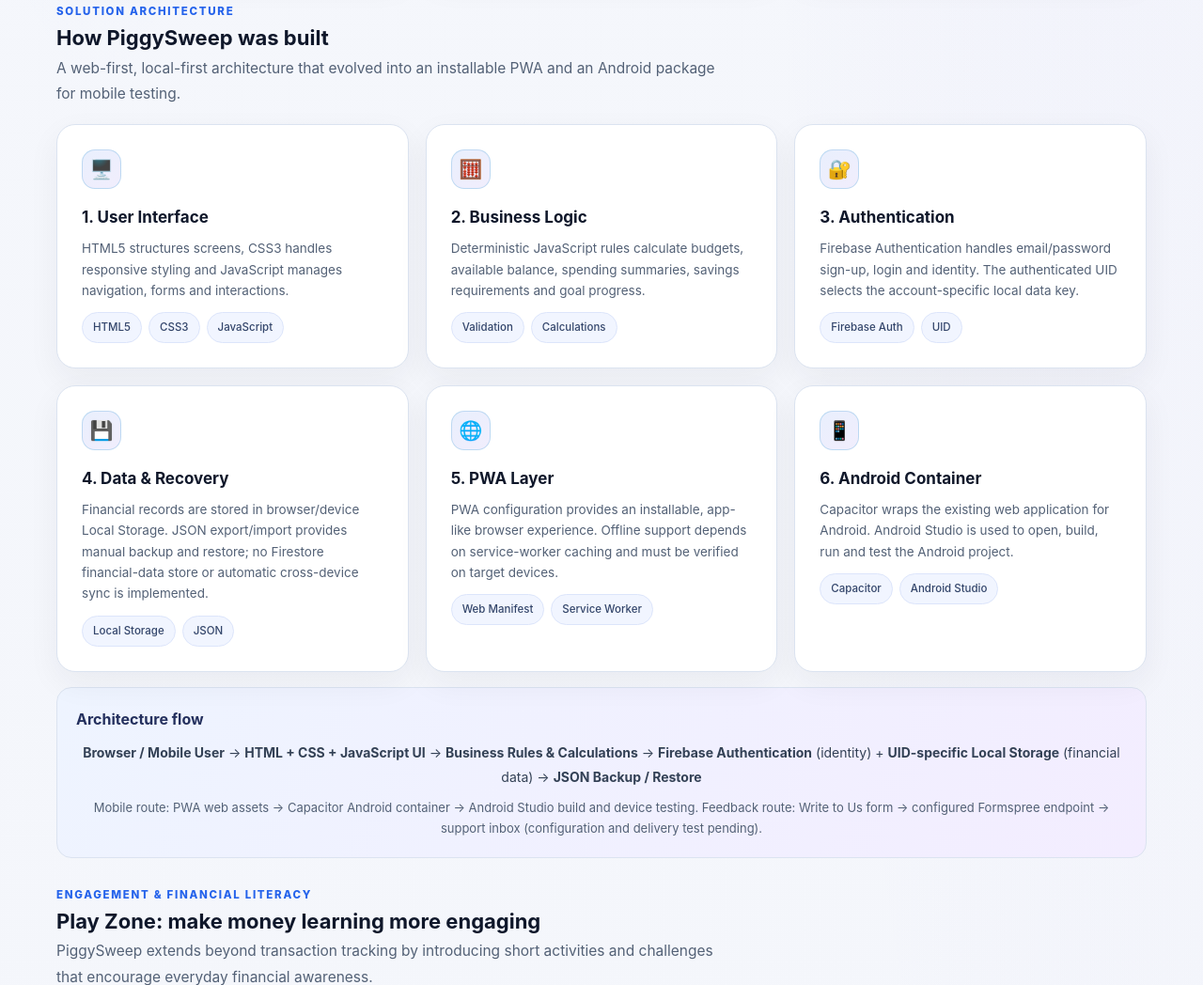
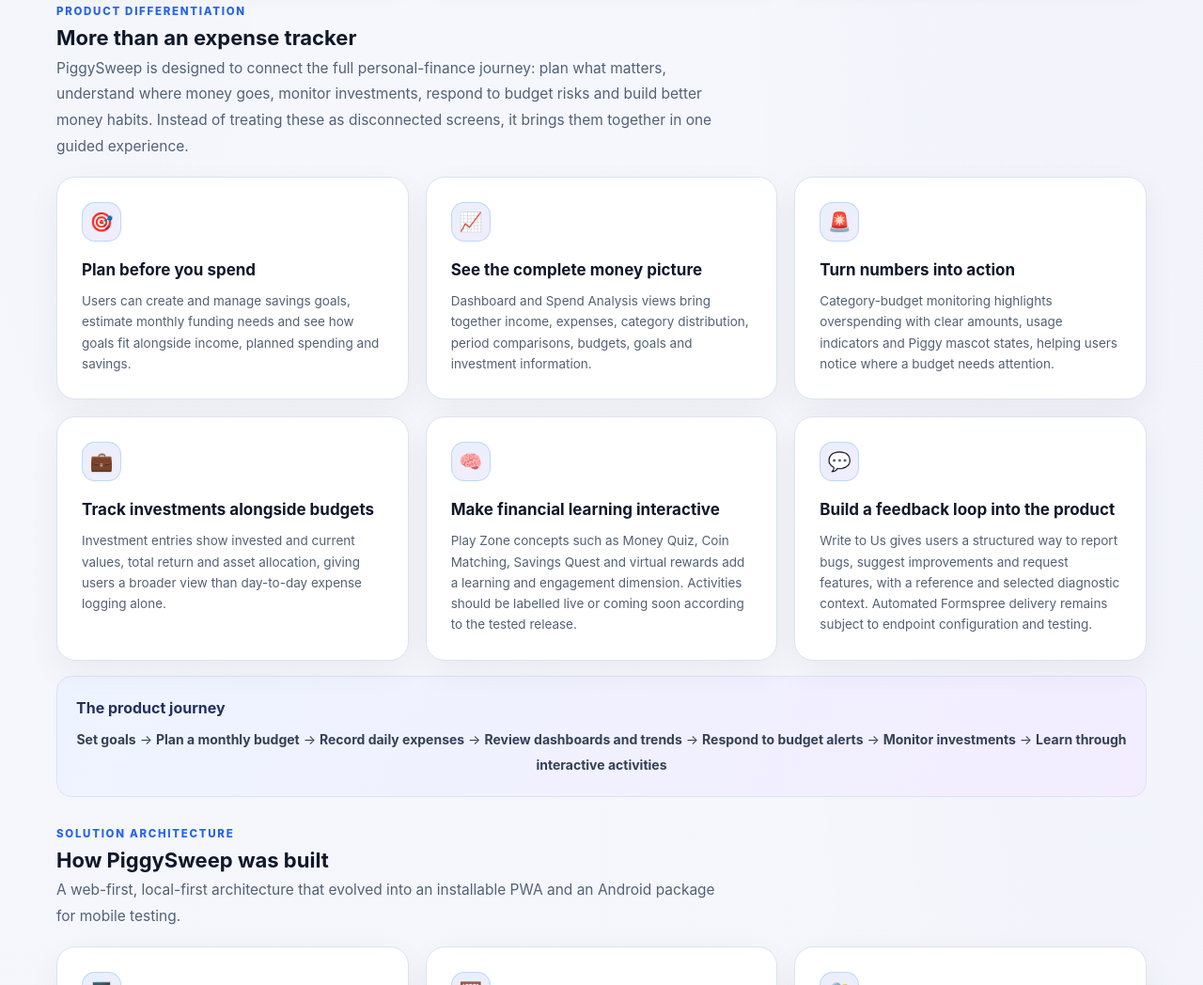
Before and after one commit to vidhusjack999-cmyk/executive-portfolio, a plain HTML site: page index.html in a window 1280 px wide. Shown: the part 9222-10270 px from the top of the page at 94% size. Drawn offline with nearby package versions, Linux system fonts and the light colour scheme.

Commit message:
Update index.html

```diff
--- a/index.html
+++ b/index.html
@@ -1256,6 +1256,62 @@ a:focus-visible,button:focus-visible { outline-offset:4px; }
             </article>
         </div>
 
+
+
+        <!-- WHY PIGGYSWEEP IS DIFFERENT -->
+        <div style="margin-top:30px">
+            <div class="section-head" style="margin-bottom:18px">
+                <p class="kicker">PRODUCT DIFFERENTIATION</p>
+                <h3 style="font-size:22px;color:#0f172a">More than an expense tracker</h3>
+                <p class="section-intro">
+                    PiggySweep is designed to connect the full personal-finance journey: plan what matters,
+                    understand where money goes, monitor investments, respond to budget risks and build better
+                    money habits. Instead of treating these as disconnected screens, it brings them together
+                    in one guided experience.
+                </p>
+            </div>
+            <div class="cards">
+                <article class="card">
+                    <div class="card-icon">🎯</div>
+                    <h3>Plan before you spend</h3>
+                    <p>Users can create and manage savings goals, estimate monthly funding needs and see how goals fit alongside income, planned spending and savings.</p>
+                </article>
+                <article class="card">
+                    <div class="card-icon">📈</div>
+                    <h3>See the complete money picture</h3>
+                    <p>Dashboard and Spend Analysis views bring together income, expenses, category distribution, period comparisons, budgets, goals and investment information.</p>
+                </article>
+                <article class="card">
+                    <div class="card-icon">🚨</div>
+                    <h3>Turn numbers into action</h3>
+                    <p>Category-budget monitoring highlights overspending with clear amounts, usage indicators and Piggy mascot states, helping users notice where a budget needs attention.</p>
+                </article>
+                <article class="card">
+                    <div class="card-icon">💼</div>
+                    <h3>Track investments alongside budgets</h3>
+                    <p>Investment entries show invested and current values, total return and asset allocation, giving users a broader view than day-to-day expense logging alone.</p>
+                </article>
+                <article class="card">
+                    <div class="card-icon">🧠</div>
+                    <h3>Make financial learning interactive</h3>
+                    <p>Play Zone concepts such as Money Quiz, Coin Matching, Savings Quest and virtual rewards add a learning and engagement dimension. Activities should be labelled live or coming soon according to the tested release.</p>
+                </article>
+                <article class="card">
+                    <div class="card-icon">💬</div>
+                    <h3>Build a feedback loop into the product</h3>
+                    <p>Write to Us gives users a structured way to report bugs, suggest improvements and request features, with a reference and selected diagnostic context. Automated Formspree delivery remains subject to endpoint configuration and testing.</p>
+                </article>
+            </div>
+            <div style="margin-top:16px;padding:20px;border:1px solid var(--line);border-radius:16px;background:linear-gradient(120deg,#eef4ff,#f3edff)">
+                <h4 style="color:#24305e;margin-bottom:8px">The product journey</h4>
+                <p style="font-size:14px;color:#334155;line-height:1.9;text-align:center">
+                    <strong>Set goals</strong> → <strong>Plan a monthly budget</strong> →
+                    <strong>Record daily expenses</strong> → <strong>Review dashboards and trends</strong> →
+                    <strong>Respond to budget alerts</strong> → <strong>Monitor investments</strong> →
+                    <strong>Learn through interactive activities</strong>
+                </p>
+            </div>
+        </div>
 
         <!-- PIGGYSWEEP ARCHITECTURE -->
         <div style="margin-top:30px">
```
